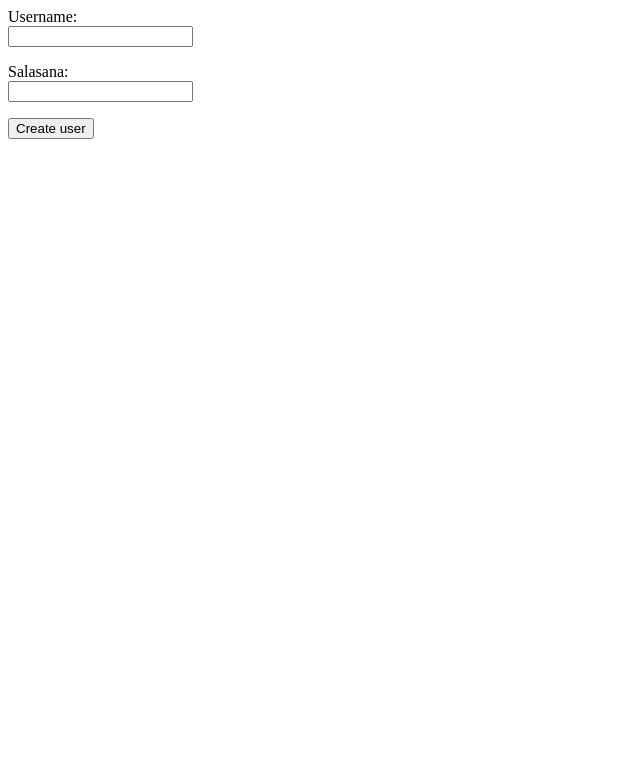
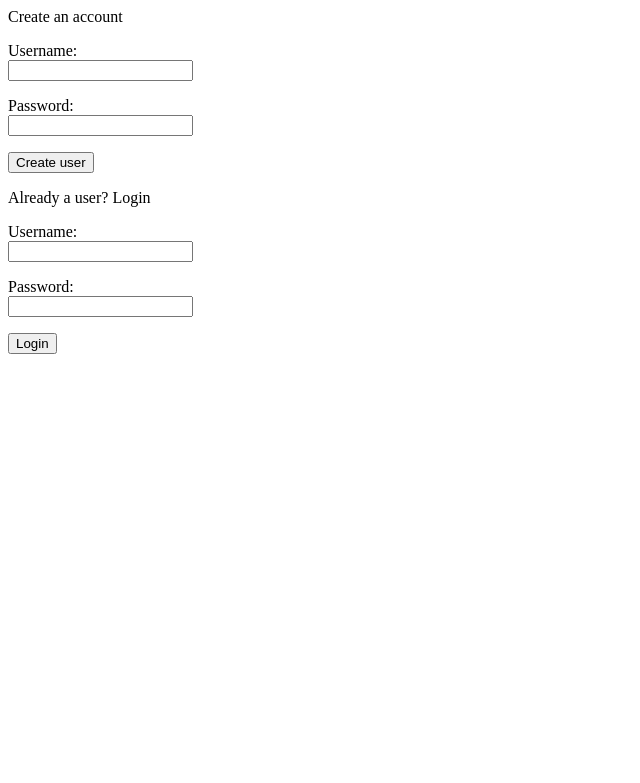
Before and after one commit to anadis504/Tietokantasovellus-Movie-Reviews, a Flask app: page / in a window 1280 px wide. Shown: the top 783 px of the page, without its empty margins (0-640 px from the left). Run offline with Flask 2, Linux system fonts and the light colour scheme.

Commit message:
added login function to the signup page, now over to the rest of the application

```diff
--- a/app.py
+++ b/app.py
@@ -48,5 +48,5 @@ def login():
         if check_password_hash(hash_value,password):
             session["username"] = username
         else:
-            return redirect("/signup")
-        return redirect("/signup")
+            return redirect("/")
+        return redirect("/")
--- a/templates/signup.html
+++ b/templates/signup.html
@@ -1,12 +1,21 @@
 {% if session.username %}
-<p>Olet kirjautunut nimellä {{ session.username }}</p>
-<a href="/logout">Kirjaudu ulos</a>
+<p>User: {{ session.username }}</p>
+<a href="/logout">Logout</a>
 {% else %}
+Create an account
 <form action="/signup" method="POST">
 <p>Username:<br>
 <input type="text" name="username"></p>
-<p>Salasana:<br>
+<p>Password:<br>
 <input type="password" name="password"></p>
 <input type="submit" value="Create user">
 </form>
+Already a user? Login
+<form action="/login" method="POST">
+<p>Username:<br>
+<input type="text" name="username"></p>
+<p>Password:<br>
+<input type="password" name="password"></p>
+<input type="submit" value="Login">
+</form>
 {% endif %}
```
